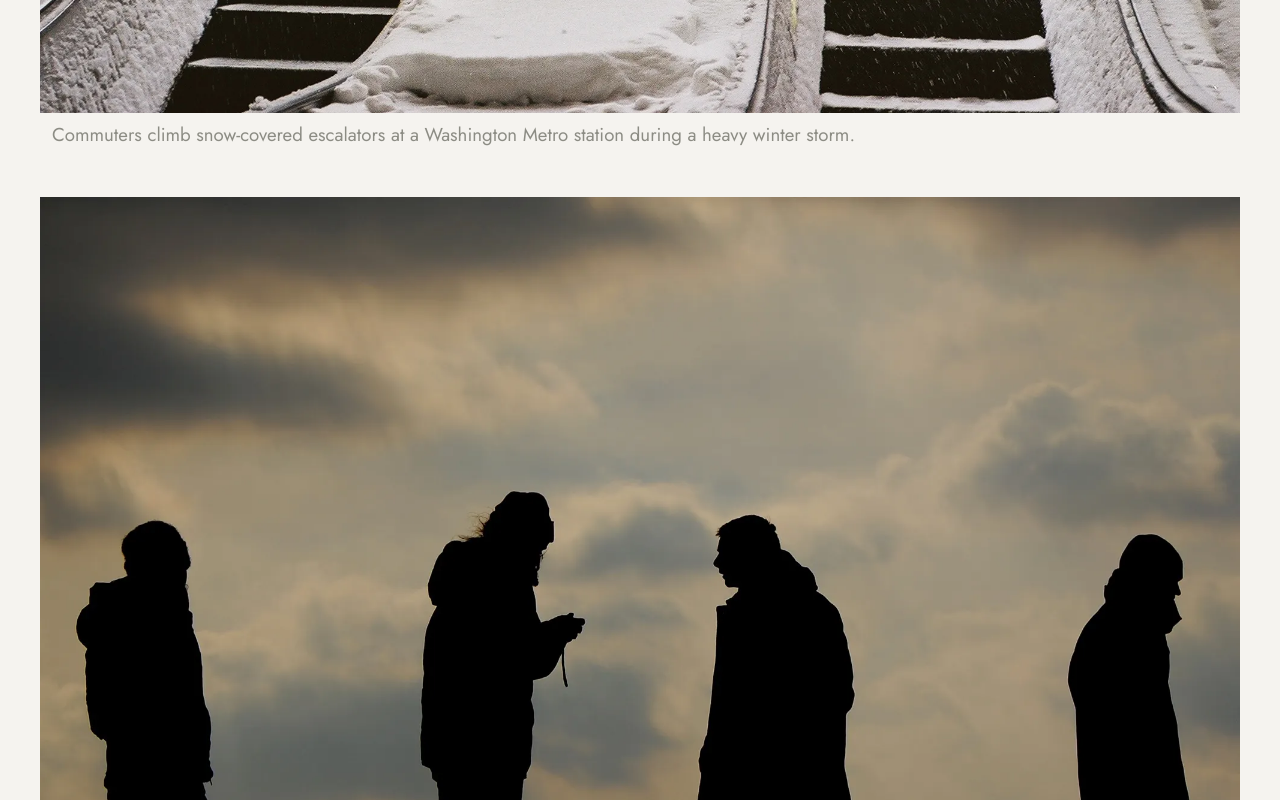
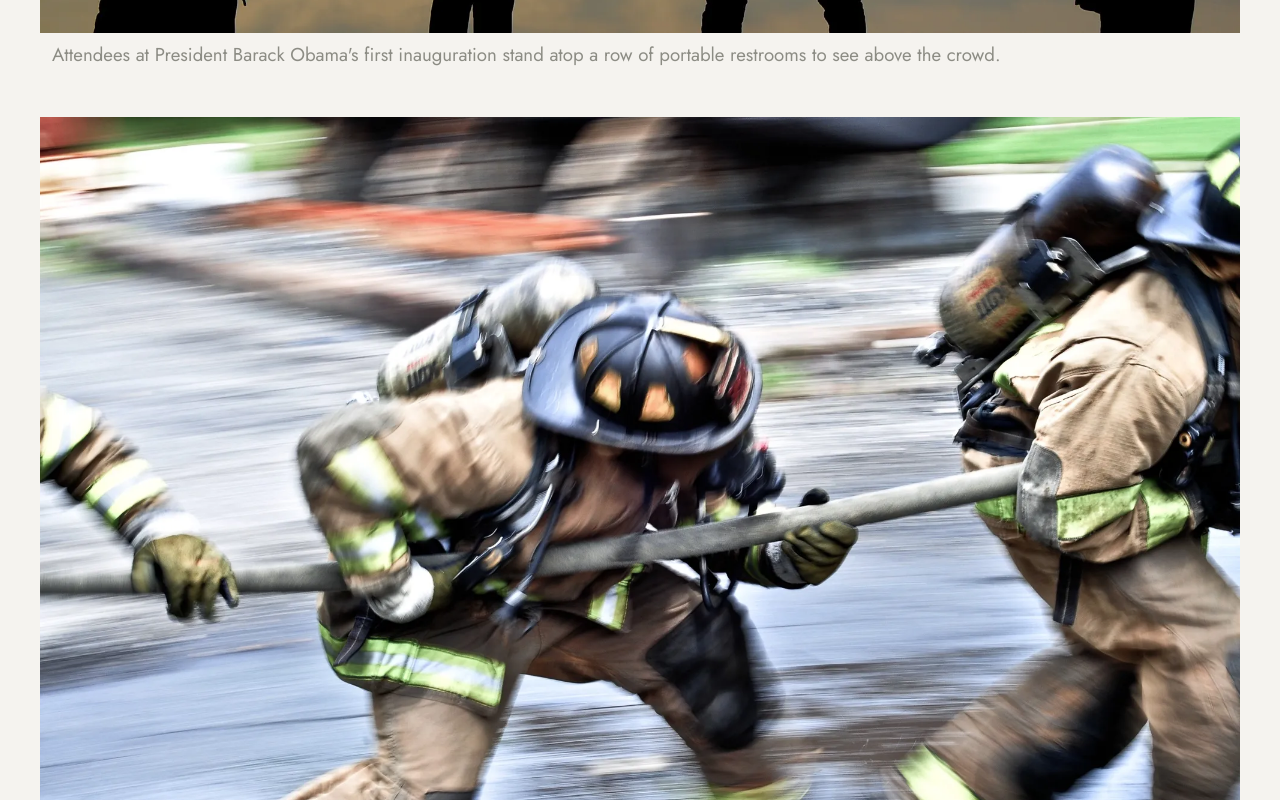
Before and after one commit to HrishavSaha/alex-capece, a Next.js app: page / in a window 1280 px wide. Shown: the part 2740-3540 px from the top of the page. Built offline with nearby package versions, Linux system fonts and the light colour scheme.

Commit message:
Update images.ts

```diff
--- a/data/images.ts
+++ b/data/images.ts
@@ -5,18 +5,26 @@ export interface GalleryImage {
   blurDataURL?: string;
 }
 
+// The writing structure must be maintained
+// Copy the following bit (Without the //) and add it wherever you need your new image placed.
+// Remember: The image must exist inside the public/images directory, and make sure you use a webp image (Use an online converter!)
+// {
+//   src: "/images/imagename.webp",
+//   alt: "Image description for the physically challenged viewing your portfolio",
+//   caption:
+//     `Image Caption`
+// }
+
+// Reordering as simple as switching around the blocks present here
+
+// To delete, just delete the block corresponding to the image
+
 export const IMAGES: GalleryImage[] = [
   {
     src: "/images/capitol staircase.webp",
     alt: "capitol staircase",
     caption:
       `A D.C. Fire & EMS recruit looks upward inside the U.S. Capitol during a training orientation tour.`
-  },
-  {
-    src: "/images/metro snowstorm.webp",
-    alt: "metro snowstorm",
-    caption:
-      `Commuters climb snow-covered escalators at a Washington Metro station during a heavy winter storm.`
   },
   {
     src: "/images/metro snowstorm.webp",
```
